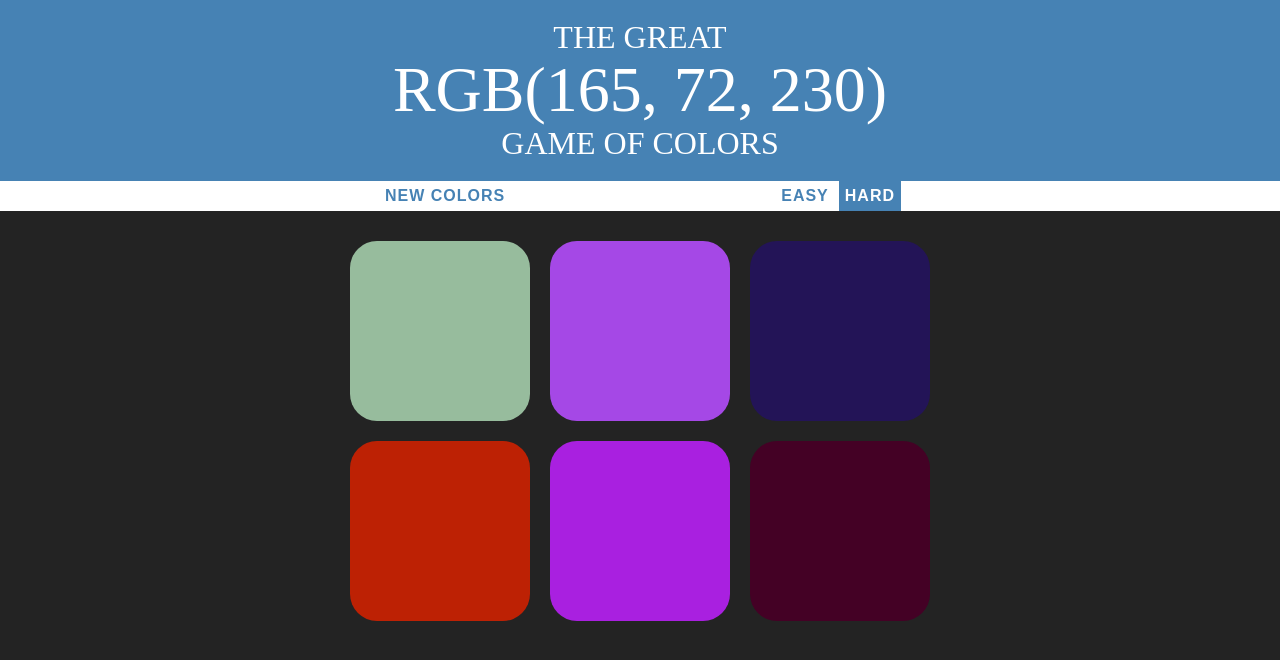
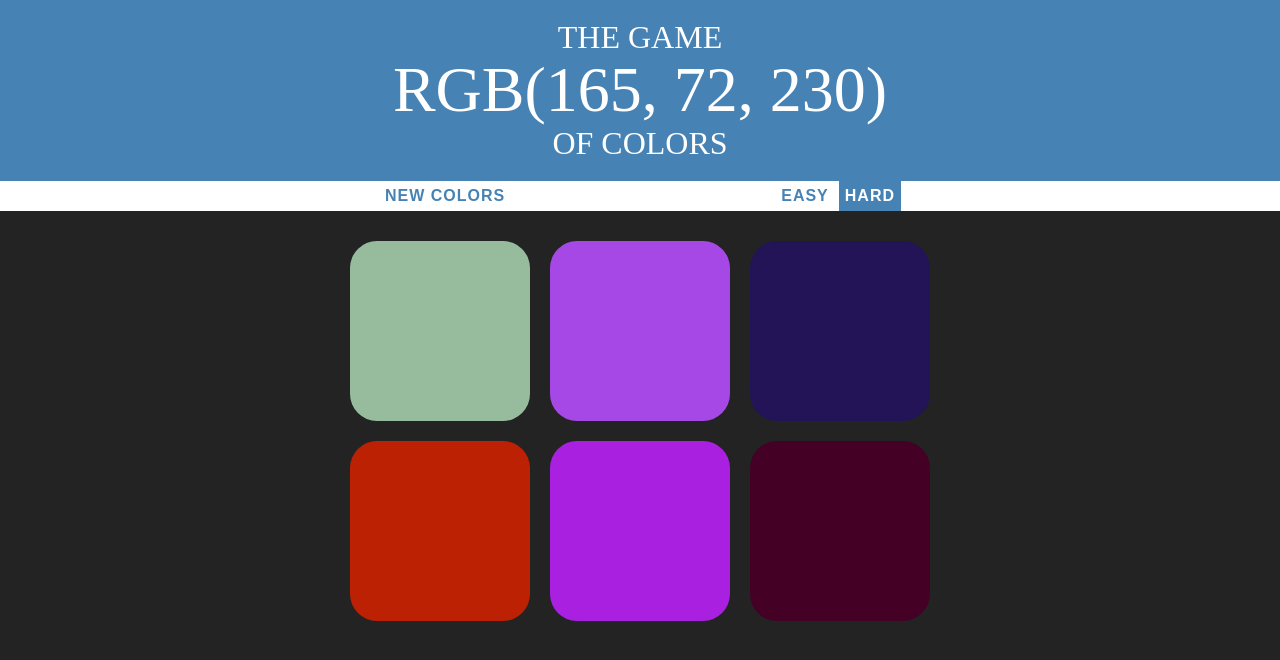
Before and after one commit to abhishekpatelmc/guessColor, a plain HTML site: page index.html in a window 1280 px wide. Drawn offline with Linux system fonts and the light colour scheme.

Commit message:
Update index.html

```diff
--- a/index.html
+++ b/index.html
@@ -89,11 +89,11 @@
 <body>
 
     <h1>
-        The Great
+        The Game
         <br>
         <span id="colorDisplay">RGB</span>
         <br>
-        Game of Colors
+        of Colors
     </h1>
 
     <div id="stripe">
```
